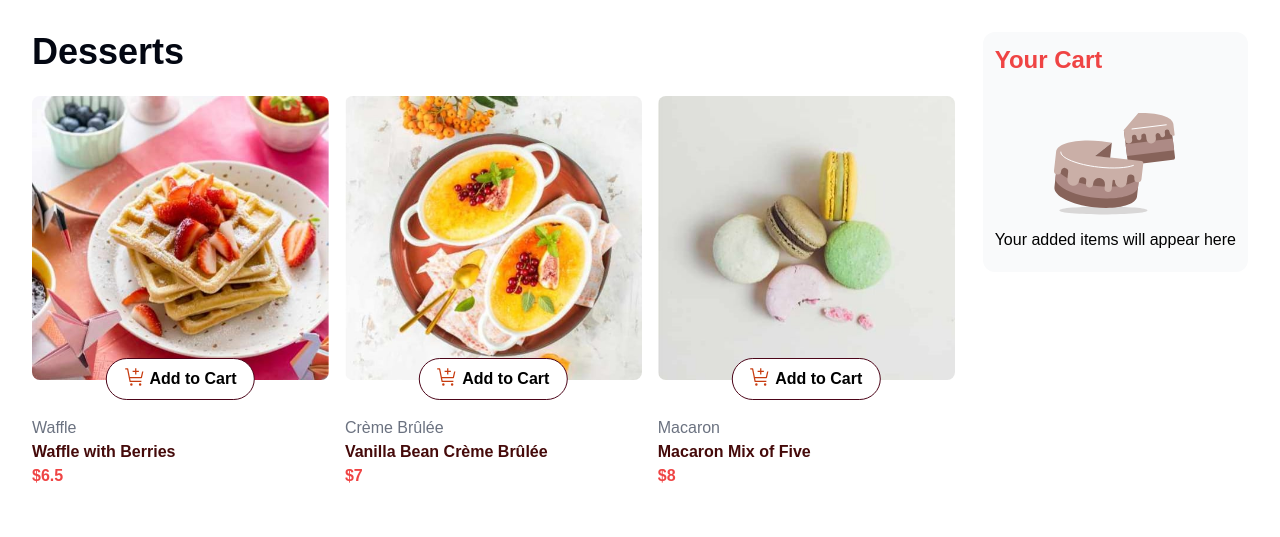
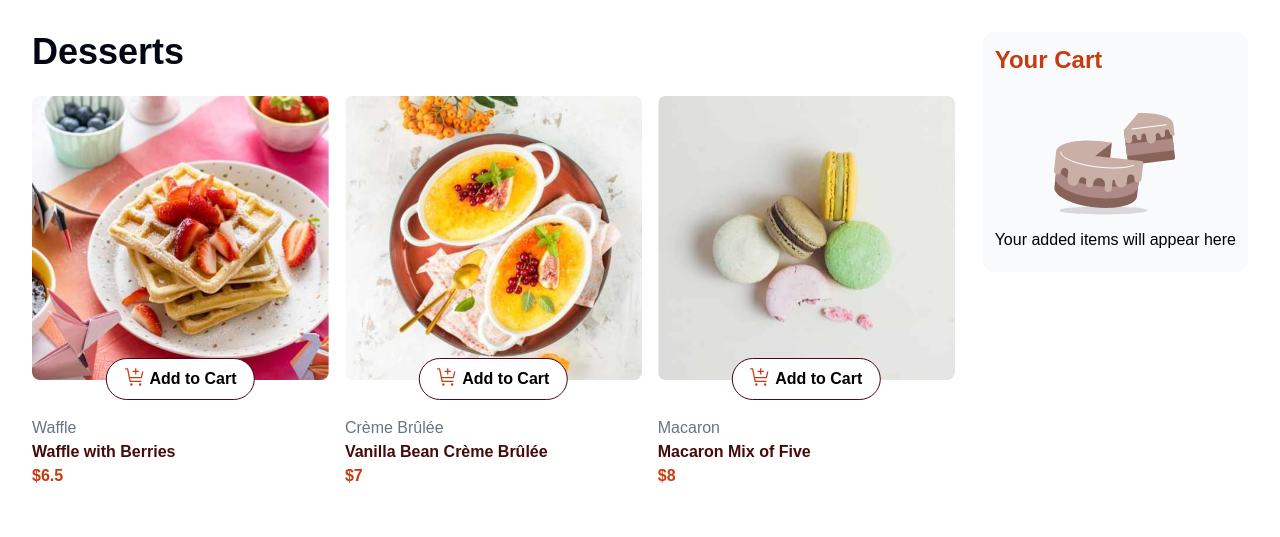
Before and after one commit to Jeonjown/product-list-with-cart-main, a website: page dist/index.html in a window 1280 px wide. Shown: the top 537 px of the page. Drawn offline with Linux system fonts and the light colour scheme.

Commit message:
added button hovers and some text color tweaks

```diff
--- a/tailwind.config.js
+++ b/tailwind.config.js
@@ -1,8 +1,12 @@
 /** @type {import('tailwindcss').Config} */
 module.exports = {
-  content: ["./dist/*.{html,js}"],
+  content: ['./dist/*.{html,js}'],
   theme: {
-    extend: {},
+    extend: {
+      colors: {
+        accent: '#C73B0F',
+      },
+    },
   },
   plugins: [],
 };
```
Also changed, not shown: dist/index.html, dist/output.css, dist/product-menu.js.
